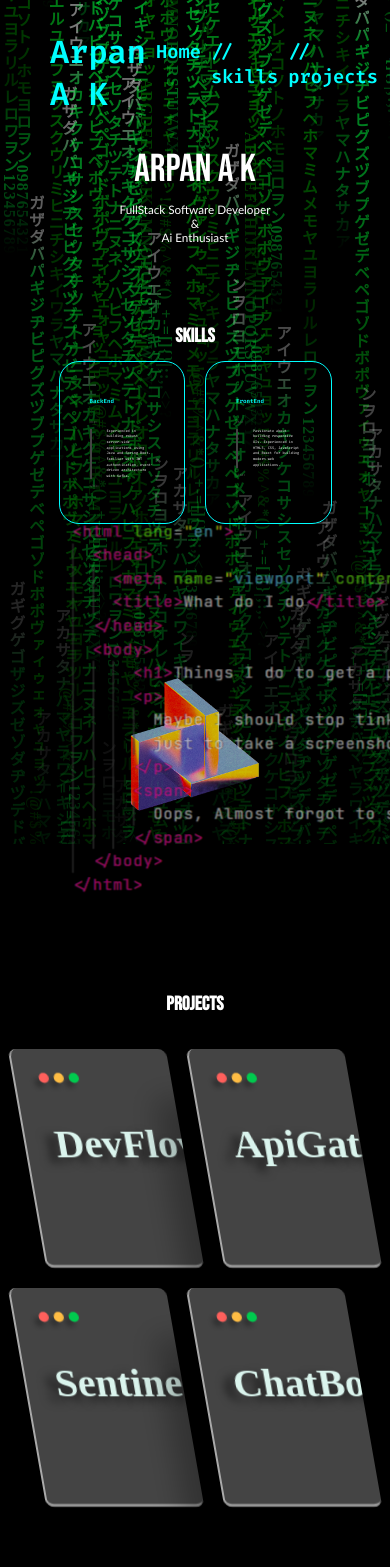
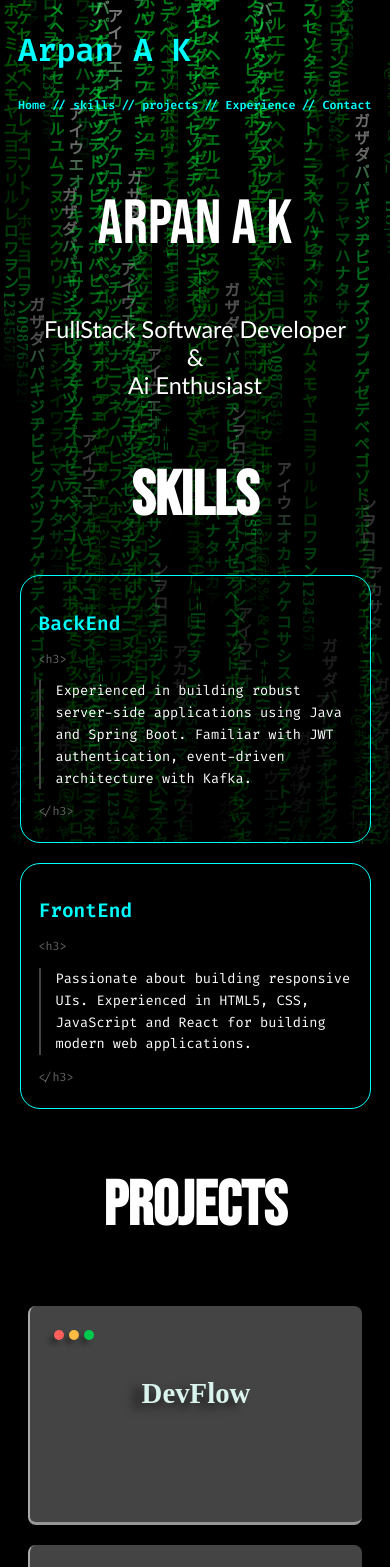
Before and after one commit to Arpan25AK/portfolio, a React (Vite) app: page / in a window 390 px wide. Shown: the top 1567 px of the page. Built offline with nearby package versions, Linux system fonts and the light colour scheme.

Commit message:
made responsive for mobile view purpose

```diff
--- a/src/App.css
+++ b/src/App.css
@@ -160,11 +160,11 @@
 .block-img {
   width: 40%;
   opacity: 0.8;
-  position: absolute;        /* fixed to viewport, not page */
+  position: absolute;
   left: 50%;
   top: 50%;
   transform: translate(-50%, -220%);
-  z-index: 0;             /* above matrix, below content */
+  z-index: 0;
   pointer-events: none;
 }
 
@@ -315,16 +315,6 @@
   opacity: 1;
 }
 
-/* ─────────────────────────────────────────
-   RESPONSIVE
-───────────────────────────────────────── */
-@media (max-width: 768px) {
-  .matrix-column { font-size: 14px; line-height: 16px; width: 18px; }
-}
-@media (max-width: 480px) {
-  .matrix-column { font-size: 12px; line-height: 14px; width: 15px; }
-}
-
 .social-contacts{
   margin-top: -30px;
   color: white;
@@ -334,3 +324,104 @@
   padding-bottom: 10px;
   margin-left: 2px;
 }
+
+/* ─────────────────────────────────────────
+   RESPONSIVE — TABLET (max 768px)
+───────────────────────────────────────── */
+@media (max-width: 768px) {
+  .matrix-column { font-size: 14px; line-height: 16px; width: 18px; }
+
+  /* Header: stack name above nav */
+  .header {
+    flex-direction: column;
+    align-items: flex-start;
+    margin-left: 15px;
+    padding: 8px;
+  }
+
+  .nav {
+    flex-wrap: wrap;
+    margin-right: 0;
+    gap: 6px;
+    padding: 4px 0;
+  }
+
+  .nav h3 {
+    font-size: 3.5vw;
+    margin: 0;
+  }
+
+  /* Hero */
+  .block-img { display: none; }
+
+  .sec-header {
+    font-size: 14vw;
+    margin-top: 10px;
+  }
+
+  .contents {
+    font-size: 5vw;
+    margin-top: -10px;
+  }
+
+  /* Section headers */
+  .content-header {
+    font-size: 6vw;
+    margin-top: 60px;
+  }
+
+  /* Skills: single column */
+  .skill-grid {
+    grid-template-columns: 1fr;
+    width: 90%;
+  }
+
+  .skill-card h2 { font-size: 4vw; }
+  .tag           { font-size: 2.5vw; }
+  .card-desc     { font-size: 3vw; }
+
+  /* Hello image: hide on mobile (it's positioned weirdly) */
+  .helloImg { display: none; }
+
+  /* Project cards: full width */
+  .card {
+    width: 85%;
+    transform: skewX(0deg);
+  }
+
+  .card:hover {
+    transform: skew(0deg);
+  }
+
+  .card h2 { font-size: 1.8rem; }
+  .card p  { font-size: 1rem; }
+
+  /* Contacts */
+  .social-contacts { font-size: 5vw; }
+}
+
+/* ─────────────────────────────────────────
+   RESPONSIVE — MOBILE (max 480px)
+───────────────────────────────────────── */
+@media (max-width: 480px) {
+  .matrix-column { font-size: 12px; line-height: 14px; width: 15px; }
+
+  .header { margin-left: 10px; }
+
+  .nav h3 { font-size: 3vw; }
+
+  .sec-header { font-size: 16vw; }
+
+  .contents { font-size: 6vw; }
+
+  .content-header { font-size: 8vw; }
+
+  .skill-card { padding: 18px; }
+  .skill-card h2 { font-size: 5vw; }
+  .tag           { font-size: 3vw; }
+  .card-desc     { font-size: 3.5vw; }
+
+  .card { width: 90%; }
+
+  .social-contacts { font-size: 6vw; }
+}
--- a/src/pages/altPages.css
+++ b/src/pages/altPages.css
@@ -125,8 +125,6 @@
     100% { transform: translateY(200%); opacity: 0; }
 }
 
-
-
 .page-content {
     position: relative;
     z-index: 1;
@@ -146,7 +144,6 @@
 .side-header{
     margin-left: 20px;
     color: grey;
-
 }
 
 .heading{
@@ -231,3 +228,88 @@
     top: 50%;
     transform: translate(95%, 10%);
 }
+
+/* ─────────────────────────────────────────
+   RESPONSIVE — TABLET (max 768px)
+───────────────────────────────────────── */
+@media (max-width: 768px) {
+    .back-button {
+        margin-left: 15px;
+        font-size: 3.5vw;
+        padding: 8px;
+    }
+
+    .side-header { margin-left: 15px; }
+    .side-header h3 { font-size: 3.5vw; }
+
+    .heading {
+        font-size: 9vw;
+        margin-top: -5px;
+    }
+
+    /* Stack overview content vertically */
+    .overview-content {
+        flex-direction: column;
+        margin-top: 30px;
+        font-size: 3.5vw;
+        margin-left: 15px;
+        margin-right: 15px;
+    }
+
+    .overview-content p { margin-top: 0; }
+
+    /* Remove forced line breaks on mobile */
+    .overview-content p br { display: none; }
+
+    .project-meta {
+        margin-left: 0;
+        margin-top: 30px;
+        min-width: unset;
+        width: 100%;
+    }
+
+    .meta-row { gap: 20px; }
+
+    .meta-item h4 { font-size: 3.5vw; }
+    .meta-item p  { font-size: 3vw; }
+
+    .open-project { font-size: 3.5vw; }
+
+    .outro {
+        font-size: 3vw;
+        margin-left: 15px;
+        margin-top: 50px;
+    }
+
+    .dogo {
+        width: 80vw;
+        height: 80vw;
+        transform: translate(10%, 5%);
+    }
+}
+
+/* ─────────────────────────────────────────
+   RESPONSIVE — MOBILE (max 480px)
+───────────────────────────────────────── */
+@media (max-width: 480px) {
+    .back-button { font-size: 4.5vw; }
+
+    .side-header h3 { font-size: 4vw; }
+
+    .heading { font-size: 11vw; }
+
+    .overview-content { font-size: 4vw; }
+
+    .meta-item h4 { font-size: 4.5vw; }
+    .meta-item p  { font-size: 4vw; }
+
+    .open-project { font-size: 4.5vw; }
+
+    .outro { font-size: 4vw; }
+
+    .dogo {
+        width: 90vw;
+        height: 90vw;
+        transform: translate(5%, 5%);
+    }
+}
```
